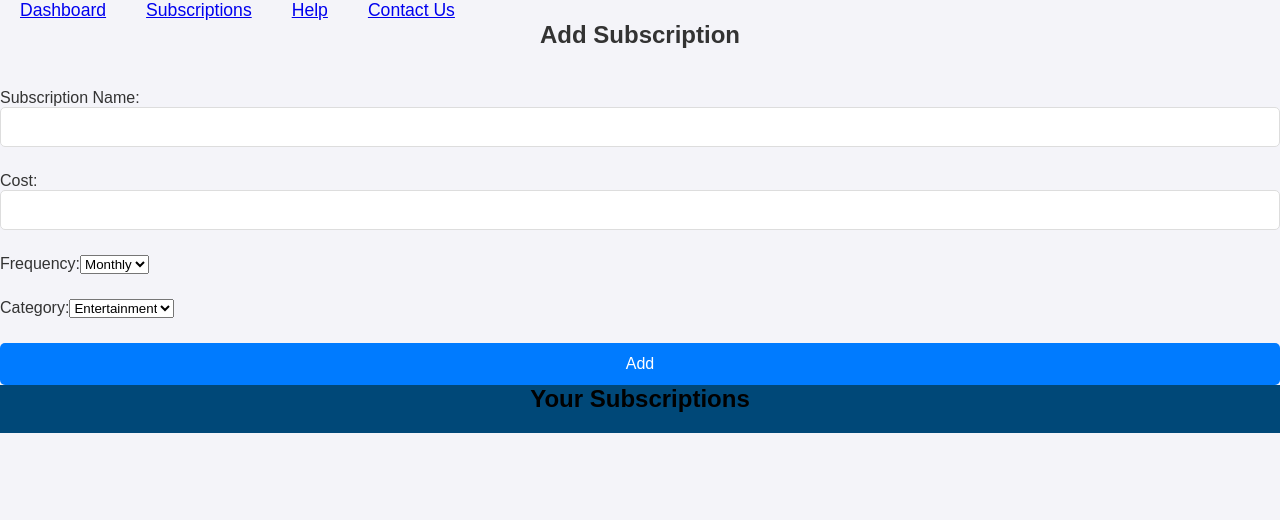
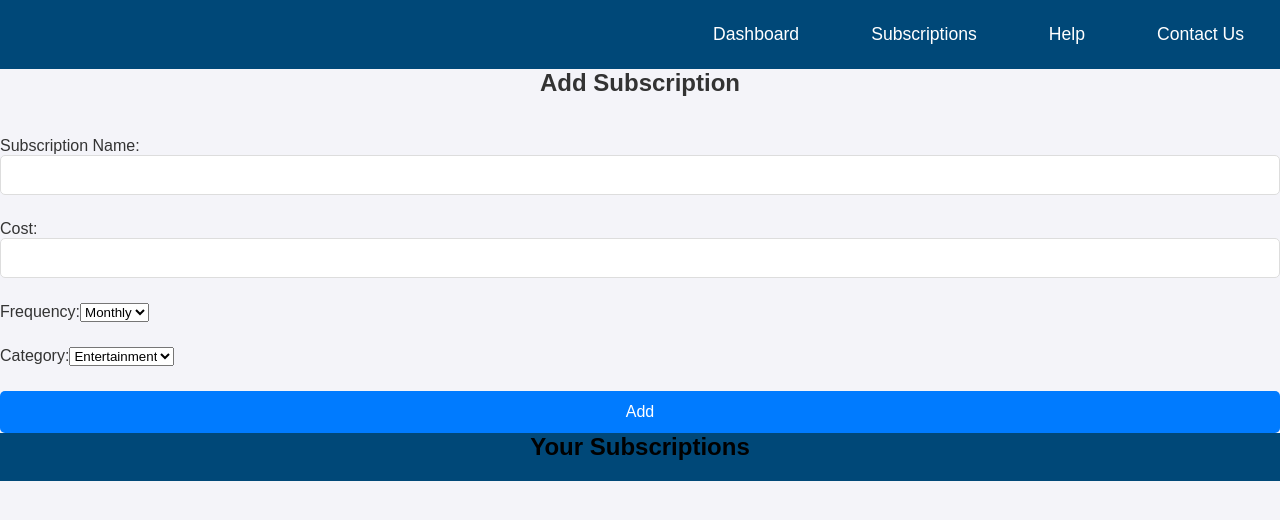
Before and after one commit to iSkewb/BreakFree, a React (Create React App) app in the folder predictive-subscription-tool/: page / in a window 1280 px wide. Shown: the top 520 px of the page. Built offline with nearby package versions, Linux system fonts and the light colour scheme.

Commit message:
fixed navBar

```diff
--- a/predictive-subscription-tool/src/components/NavBar.css
+++ b/predictive-subscription-tool/src/components/NavBar.css
@@ -42,8 +42,16 @@ li a:hover {
   color: #004878;
 }
 
+.navbar {
+  width: 100%;
+  background-color: #004878; /* Set the background color to dark blue */
+  padding: 10px 0;
+}
+
 .navbar ul {
   display: flex;
+  justify-content: right;
+  list-style-type: none;
   margin: 0;
   padding: 0;
 }
@@ -51,3 +59,16 @@ li a:hover {
 .navbar li {
   margin: 0 20px;
 }
+
+.navbar a {
+  color: white;
+  text-decoration: none; /* Remove underline from links */
+  padding: 14px 16px;
+  display: block;
+  text-align: center;
+}
+
+.navbar a:hover {
+  background-color: white;
+  color: #004878;
+}
--- a/predictive-subscription-tool/src/components/NavBar.js
+++ b/predictive-subscription-tool/src/components/NavBar.js
@@ -1,20 +1,16 @@
 import React from 'react';
 import { Link } from 'react-router-dom';
-import './NavBar.css'; // Assuming you will create a CSS file for styling
+import './NavBar.css'; // Import the CSS file
 
 const NavBar = () => {
   return (
-    // <div className="nav-bar">
-    //   <a href="/add-subscription">Add Subscription</a>
-    //   <a href="/dashboard">Dashboard</a>
-    // </div>
-    <div class="navbar">
-        <ul>
-            <li><a href="/dashboard">Dashboard</a></li>
-            <li><a href="/add-subscription">Subscriptions</a></li>
-            <li><a href="/help">Help</a></li>
-            <li><a href="/contact-us">Contact Us</a></li>
-        </ul>
+    <div className="navbar">
+      <ul>
+        <li><Link to="/dashboard">Dashboard</Link></li>
+        <li><Link to="/add-subscription">Subscriptions</Link></li>
+        <li><Link to="/help">Help</Link></li>
+        <li><Link to="/contact-us">Contact Us</Link></li>
+      </ul>
     </div>
   );
 };
```
